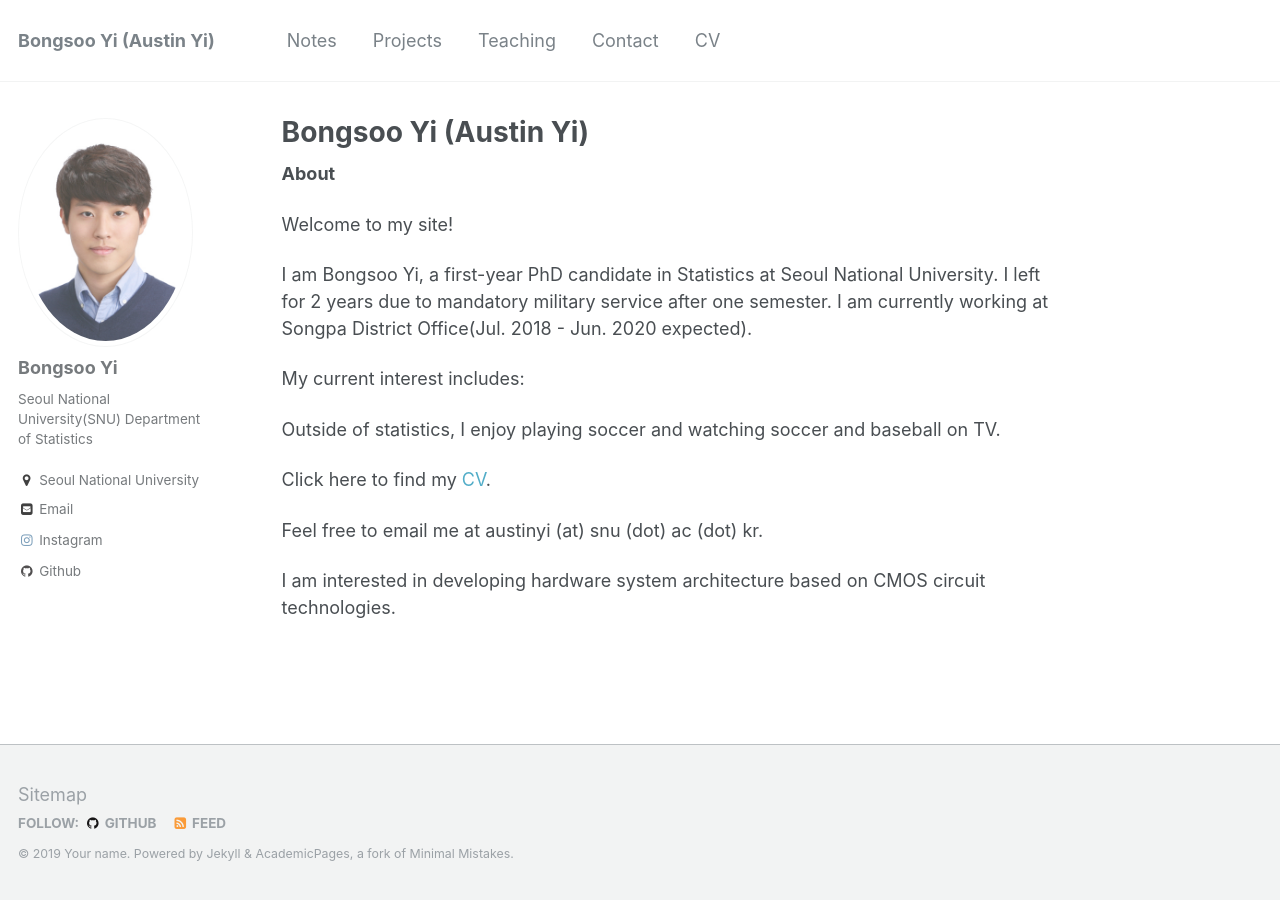
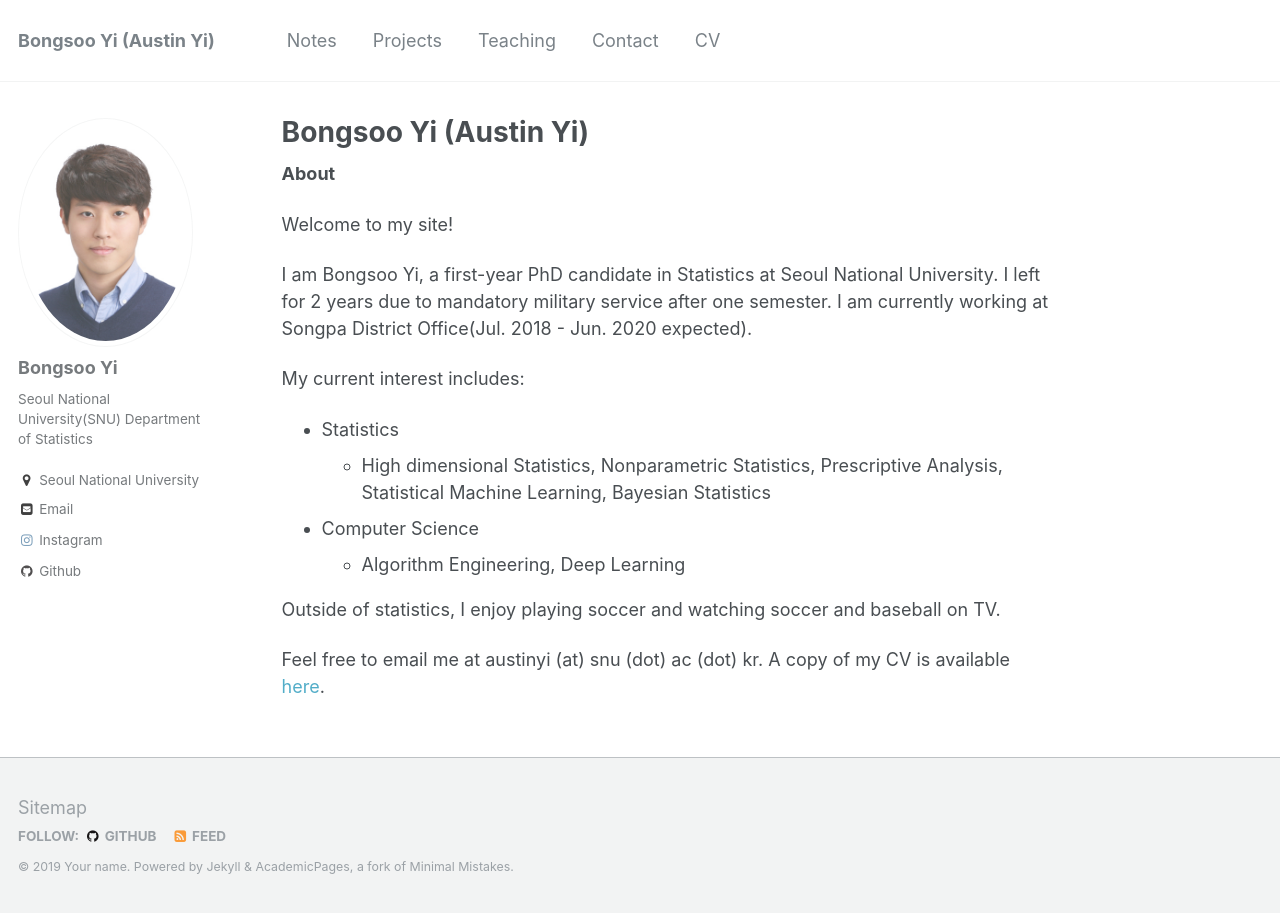
Before and after one commit to austinyi/austinyi.github.io, a Jekyll site: the page built from _pages/about.md, in a window 1280 px wide. Built offline with Jekyll 4.4.1, drawn with Linux system fonts in a browser that asks for light colours.

Commit message:
Update about.md

```diff
--- a/_pages/about.md
+++ b/_pages/about.md
@@ -8,6 +8,7 @@ redirect_from:
   - /about.html
 ---
 
+
 **About**
 
 Welcome to my site!
@@ -16,15 +17,11 @@ I am Bongsoo Yi, a first-year PhD candidate in Statistics at Seoul National Univ
 
 My current interest includes:
 
-
+* Statistics
+  * High dimensional Statistics, Nonparametric Statistics, Prescriptive Analysis, Statistical Machine Learning, Bayesian Statistics
+* Computer Science
+  * Algorithm Engineering, Deep Learning
 
 Outside of statistics, I enjoy playing soccer and watching soccer and baseball on TV.
 
-Click here to find my [CV](https://austinyi.github.io/assets/CV.pdf).
-
-Feel free to email me at austinyi (at) snu (dot) ac (dot) kr.
-
-
-
-
-I am interested in developing hardware system architecture based on CMOS circuit technologies.
+Feel free to email me at austinyi (at) snu (dot) ac (dot) kr. A copy of my CV is available [here](https://austinyi.github.io/assets/CV.pdf).
```
